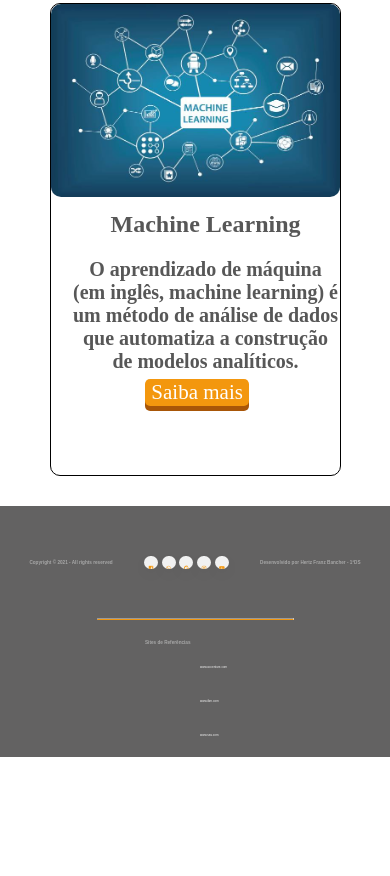
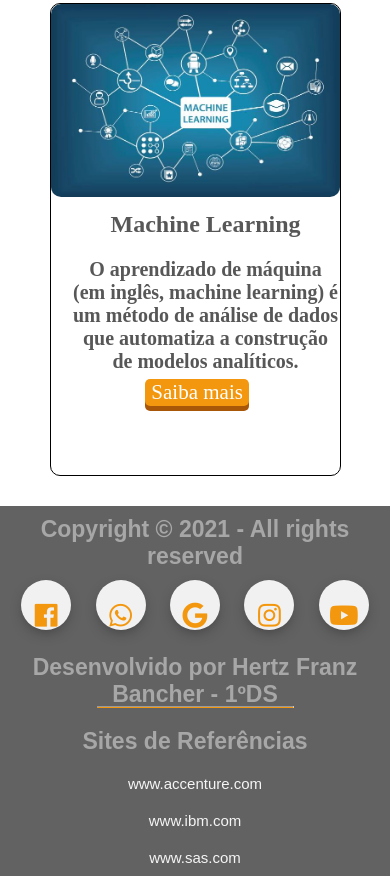
Before and after one commit to FrequencyHz/Site-Artificial-Intelligence, a plain HTML site: page index.html in a window 390 px wide. Shown: the part 1333-2209 px from the top of the page. Before the commit the page ends 2090 px from the top, so only its background shows below. Drawn offline with Linux system fonts and the light colour scheme.

Commit message:
Update style.css

```diff
--- a/style.css
+++ b/style.css
@@ -372,10 +372,10 @@ button.btn_meio:active{
   }
 .icons{
     display: inline-block;
-    width: 3.535vw;/*70px*/
-    height: 3.535vw; /*70px*/
+    width: 70px;/*3.535vw*/
+    height: 70px; /*3.535vw*/
     background-color: #f1f1f1;
-    margin: 0.505vw; /*10px*/
+    margin: 10px; /*0.505vw*/
     border-radius: 50%;
     box-shadow: 0 5px 15px -5px #00000070;
     color: rgb(243, 151, 14);
@@ -385,15 +385,15 @@ button.btn_meio:active{
 }
 .copyright{
     color:  #a7a7a7;
-    font-size: 1.198vw; /*23px*/
+    font-size:23px ; /*1.198vw*/
 }
 .dev{
     color:  #a7a7a7;
-    font-size: 1.198vw; /*23px*/
+    font-size: 23px; /*1.198vw*/
 }
 .icons i{
-    line-height: 3.535vw; /*70px*/
-    font-size: 1.313vw; /*26px*/
+    line-height: 70px; /*3.535vw*/
+    font-size: 26px; /*1.313vw*/
     transition: 0.2s linear;
 
 }
@@ -441,7 +441,7 @@ button.btn_meio:active{
 /*footer2*/
 .afooter2{
     text-decoration: none;
-    font-size: 0.781vw; /*15px*/
+    font-size: 15px; /*0.781vw*/
 }
 .afooter2:hover{
     text-decoration: underline;
@@ -449,7 +449,7 @@ button.btn_meio:active{
 }
 h4{
     color:  #a7a7a7;
-    font-size: 1.198vw; /*23px*/
+    font-size: 23px; /*1.198vw*/
     padding-left: 145px;
     padding-top: 20px;
     padding-bottom: 10px;
@@ -465,6 +465,32 @@ h4{
     border-bottom: 1px solid rgb(243, 151, 14);
 }
 
+@media only screen and (max-width:700px){
+    .footer{
+        display: inline-block;
+    }
+    h4{
+        padding-left: 0;
+    }
+    .footer2{
+        text-align: center;
+    }
+    .pfooter2{
+        padding: 10px;
+
+    }
+    .icons{
+        width: 50px;
+        height: 50px;
+    }
+    .copyright{
+        margin-top: 10px;
+    }
+    .dev{
+        margin-top: 10px;
+        margin-bottom: 10px;
+    }
+}
 /*effect write machine*/
 span {
     border-right: .05em solid;
```
